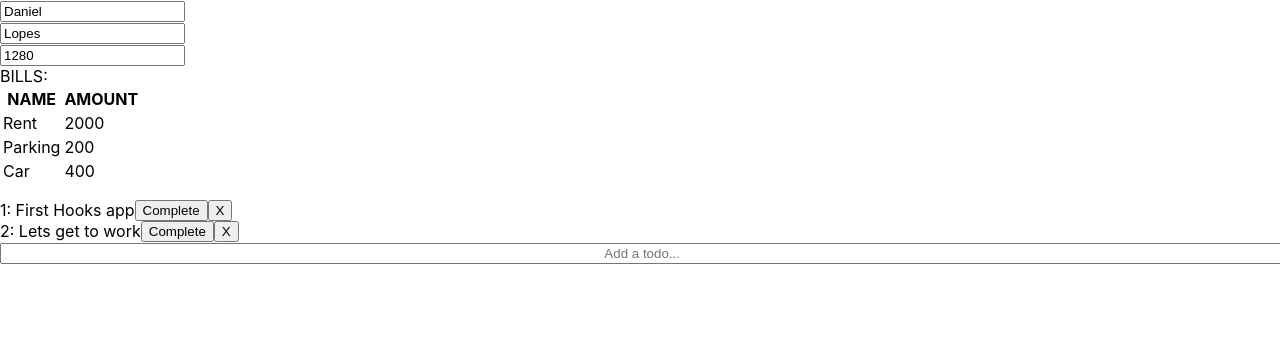
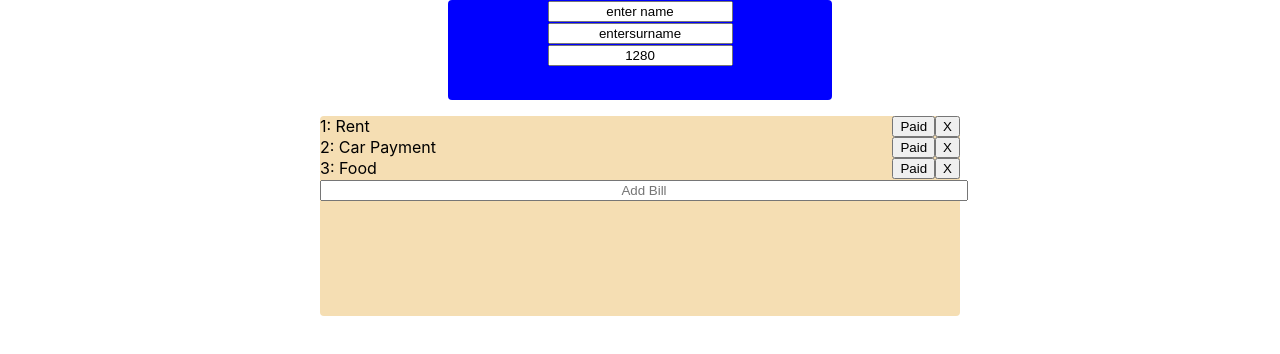
Before and after one commit to daniellopeza/HooksApp, a React (Create React App) app: page / in a window 1280 px wide. Shown: the top 354 px of the page. Built offline with nearby package versions, Linux system fonts and the light colour scheme.

Commit message:
Added Css

```diff
--- a/src/App.css
+++ /dev/null
@@ -1,30 +0,0 @@
-.App {
-  text-align: left;
-  width: 100%;
-
-}
-
-.todo {
-  align-items: center;
-  justify-content: space-between;
-}
-
-.App-logo {
-  height: 40vmin;
-}
-
-.App-header {
-  background-color: #282c34;
-  min-height: 100vh;
-  display: auto;
-  align-items: center;
-  justify-content: center;
-  font-size: calc(10px + 2vmin);
-  color: white;
-  width: 100%;
-
-}
-
-.App-link {
-  color: #09d3ac;
-}
--- a/src/App.js
+++ b/src/App.js
@@ -3,17 +3,22 @@ import { Bills } from './Bills';
 import { NameTable } from './NameTable';
 import { TodoForm } from './TodoForm';
 import { Todo } from './Todo';
+import './Bills';
 
 // using functional components instead of classes
 function App() {
   // todos is a state variable, setTodos is a method to update the state
   const [todos, setTodos] = useState([
     {
-      text: 'First Hooks app',
+      text: 'Rent',
       isCompleted: false
     },
     {
-      text: 'Lets get to work',
+      text: 'Car Payment',
+      isCompleted: false
+    },
+    {
+      text: 'Food',
       isCompleted: false
     }
   ]);
@@ -42,10 +47,7 @@ function App() {
         <div>
           <NameTable/>
         </div>
-        <div>
-          <Bills/>
-        </div>
-        <div>
+        <div className="bills">
           <p>
             {todos.map((todo, index) => (
               <Todo key={index}
--- /dev/null
+++ b/src/Bills.css
@@ -0,0 +1,11 @@
+.bills {
+    width: 50%;
+    height: 200px;
+    border-radius: 4px;
+    position: relative;
+    margin-left: auto;
+    margin-right: auto;
+    background-color: wheat;
+    text-align: center;
+    justify-content: center;
+}
--- a/src/Bills.js
+++ b/src/Bills.js
@@ -1,4 +1,5 @@
 import React, { useState } from 'react';
+import './Bills.css';
 
 export function Bills(){
     const [bills, setBills] = useState([
@@ -17,8 +18,8 @@ export function Bills(){
     ]);
 
     return (
-        <div>
-            <div style={{alignText: 'center'}}>
+        <div className="bills">
+            <div>
                 BILLS:
             </div>
             <table>
--- /dev/null
+++ b/src/NameTable.css
@@ -0,0 +1,10 @@
+.inputForm {
+    width: 30%;
+    height: 100px;
+    border-radius: 4px;
+    position: relative;
+    margin-left: auto;
+    margin-right: auto;
+    background-color: blue;
+    text-align: center;
+}
--- a/src/NameTable.js
+++ b/src/NameTable.js
@@ -1,25 +1,27 @@
 import React, { useState, useEffect } from 'react';
+import './NameTable.css';
 
 export function NameTable () {
-    const name = useFormInput('Daniel');
-    const surname = useFormInput('Lopes');
+    const name = useFormInput('enter name');
+    const surname = useFormInput('entersurname');
     const width  = useWindowWidth();
     useDocumentTitle(`${name.value} ${surname.value}`);
 
     return (
-        <section>
+        <div className="inputForm">
           <div>
-            <input {...name}/>
+            <input style={{textAlign: 'center'}} {...name}/>
           </div>
           <div>
-            <input {...surname}/>
+            <input style={{textAlign: 'center'}} {...surname}/>
           </div>
           <div>
             <input
+              style={{textAlign: 'center'}}
               value={width}
             />
           </div>
-        </section>
+        </div>
     );
 }
 
--- a/src/Todo.js
+++ b/src/Todo.js
@@ -3,9 +3,9 @@ import React from 'react';
 // {} to take props
 export function Todo({ todo, index, completeTodo, removeTodo  }) {
   return (
-    <div className="todo" style={{textDecoration: todo.isCompleted ? 'line-through' : '', display:'flex'}}>
+    <div className="todo" style={{textDecoration: todo.isCompleted ? 'line-through' : '', display:'flex', }}>
       {`${(index + 1)}: ${todo.text}`}
-      <button className="button" onClick={ () => completeTodo(index)}> Complete </button>
+      <button className="button" style={{margin:'0px 0px 0px auto'}} onClick={ () => completeTodo(index)}> Paid </button>
       <button className="button" onClick={ () => removeTodo(index)}> X </button>
     </div>
   );
--- a/src/TodoForm.js
+++ b/src/TodoForm.js
@@ -4,14 +4,16 @@ export function TodoForm({ addTodo }){
   const [newTodo, setNewTodo] = useState('');
 
   return (
+   <div>
       <form onSubmit={(e) => handleSubmit(e, newTodo, setNewTodo, addTodo)}>
         <input type="text"
         className="input"
         value={newTodo}
-      placeholder="Add a todo... "
+        placeholder="Add Bill"
         onChange={e => setNewTodo(e.target.value)}
         style={{textAlign:'center', width:'100%'}}/>
       </form>
+    </div>
   )
 }
 
```
Lines whose indentation alone changed are shown as unchanged.
